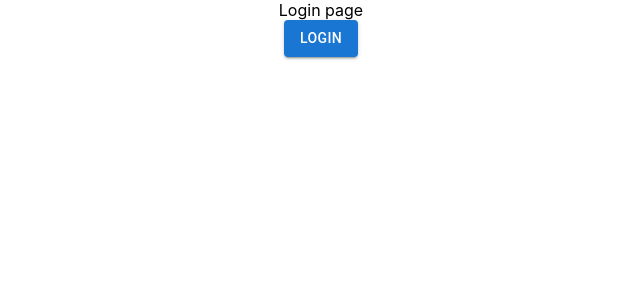
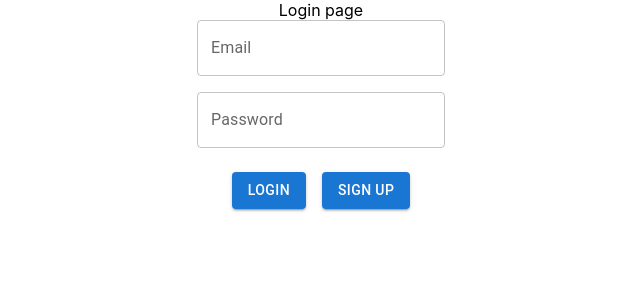
Before and after one commit to Rajusakinala/login_to_dashboard, a React (Create React App) app: page / in a window 1280 px wide. Shown: the top 300 px of the page, without its empty margins (319-959 px from the left). Built offline with nearby package versions, Linux system fonts and the light colour scheme.

Commit message:
added sign in feature

```diff
--- a/src/App.js
+++ b/src/App.js
@@ -6,10 +6,21 @@ import { useState } from "react";
 
 function App() {
   const [isLoggedIn, setIsLoggedIn] = useState(false);
+  const [loggedDetails, setLoggedDetails] = useState({});
   return (
     <div className="App">
-      {!isLoggedIn && <Login setIsLoggedIn={setIsLoggedIn} />}
-      {isLoggedIn && <Dashborad setIsLoggedIn={setIsLoggedIn} />}
+      {!isLoggedIn && (
+        <Login
+          setIsLoggedIn={setIsLoggedIn}
+          setLoggedDetails={setLoggedDetails}
+        />
+      )}
+      {isLoggedIn && (
+        <Dashborad
+          setIsLoggedIn={setIsLoggedIn}
+          loggedDetails={loggedDetails}
+        />
+      )}
     </div>
   );
 }
--- a/src/components/Dashborad.js
+++ b/src/components/Dashborad.js
@@ -5,7 +5,7 @@ import DialogActions from "@mui/material/DialogActions";
 import DialogTitle from "@mui/material/DialogTitle";
 import MuiAlert from "@mui/material/Alert";
 
-const Dashborad = ({ setIsLoggedIn }) => {
+const Dashborad = ({ setIsLoggedIn, loggedDetails }) => {
   const [snakbarOpen, setSnakbarOpen] = React.useState(true);
   const [logOutDiaBoxOpen, setLogOutDiaBoxOpen] = React.useState(false);
 
@@ -23,6 +23,7 @@ const Dashborad = ({ setIsLoggedIn }) => {
   return (
     <div>
       <div>Dash board page</div>
+      <div>{loggedDetails?.name}</div>
       <div>
         <Button variant="outlined" onClick={() => setLogOutDiaBoxOpen(true)}>
           Log out
--- a/src/components/Login.js
+++ b/src/components/Login.js
@@ -1,15 +1,86 @@
-import { Button } from "@mui/material";
-import React from "react";
+import { Button, Grid, Input, FormLabel, TextField } from "@mui/material";
+import React, { useState } from "react";
 
-const Login = ({ setIsLoggedIn }) => {
+const Login = ({ setIsLoggedIn, setLoggedDetails }) => {
+  const [formData, setFormData] = useState({});
+  const dataBase = [
+    { name: "Raju", email: "raju@gmail.com", password: "raju" },
+    { name: "Siri", email: "siri@gmail.com", password: "siri123" },
+  ];
+
+  const loginHandler = (obj) => {
+    const returnedObj = dataBase.find((person) => person.email === obj?.email);
+    if (returnedObj) {
+      console.log("email exist");
+      if (obj.password === returnedObj.password) {
+        console.log("Password MATCHED");
+        setIsLoggedIn(true);
+        const ObjWithoutPassword = {};
+        Object.assign(ObjWithoutPassword, returnedObj);
+        delete ObjWithoutPassword.password;
+
+        setLoggedDetails(ObjWithoutPassword);
+      } else {
+        console.log("Password not MATCHED");
+      }
+    } else {
+      console.log("email not exist");
+    }
+  };
   return (
     <div>
       <div>Login page</div>
-      <div>
-        <Button variant="contained" onClick={() => setIsLoggedIn(true)}>
-          login
-        </Button>
-      </div>
+
+      <Grid
+        container
+        spacing={2}
+        flexDirection={"column"}
+        justifyContent={"center"}
+      >
+        <Grid item>
+          <TextField
+            id="email"
+            label="Email"
+            variant="outlined"
+            onChange={(e) => {
+              formData[e.target.id] = e.target.value;
+              setFormData(formData);
+            }}
+          />
+        </Grid>
+        <Grid item>
+          <TextField
+            id="password"
+            label="Password"
+            variant="outlined"
+            onChange={(e) => {
+              formData[e.target.id] = e.target.value;
+              setFormData(formData);
+            }}
+          />
+        </Grid>
+
+        <Grid item justifyContent={"start"}>
+          <Button
+            sx={{ m: 1 }}
+            variant="contained"
+            onClick={() => {
+              loginHandler(formData);
+            }}
+          >
+            login
+          </Button>
+          <Button
+            sx={{ m: 1 }}
+            variant="contained"
+            onClick={() => {
+              //   signUpHandler();
+            }}
+          >
+            Sign UP
+          </Button>
+        </Grid>
+      </Grid>
     </div>
   );
 };
```
